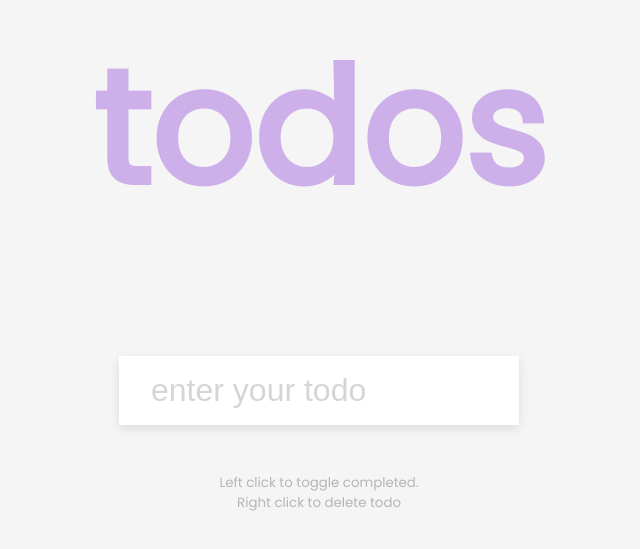
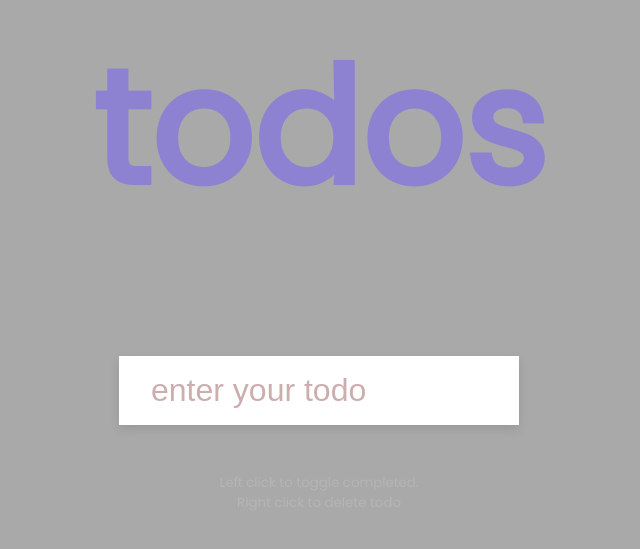
Before and after one commit to ersagarratanpar/50-small-projects, a plain HTML site: page Todo List/index.html in a window 1280 px wide. Shown: the part 193-742 px from the top of the page, without its empty margins (321-961 px from the left). Drawn offline with Linux system fonts and the light colour scheme.

Commit message:
updated css

```diff
--- a/Todo List/style.css
+++ b/Todo List/style.css
@@ -5,8 +5,8 @@
 }
 
 body {
-    background-color: #f5f5f5;
-    color: #444;
+    background-color: darkgray;
+    color: slateblue;
     font-family: 'Poppins', sans-serif;
     display: flex;
     flex-direction: column;
@@ -17,7 +17,7 @@ body {
 }
 
 h1 {
-    color: rgb(179, 131, 226);
+    color: mediumslateblue;
     font-size: 10rem;
     text-align: center;
     opacity: 0.6;
@@ -39,22 +39,22 @@ form {
 }
 
 .input::placeholder {
-    color: #d5d5d5;
+    color: #ccaeae;
 }
 
 .input:focus {
-    outline-color: rgb(179, 131, 226);
+    outline-color: mediumslateblue;
 }
 
 .todos {
-    background-color: #fff;
+    background-color: white;
     padding: 0;
     margin: 0;
     list-style-type: none;
 }
 
 .todos li {
-    border-top: 1px solid #e5e5e5;
+    border-top: 1px solid lightgray;
     cursor: pointer;
     font-size: 1.5rem;
     padding: 1rem 2rem;
```
